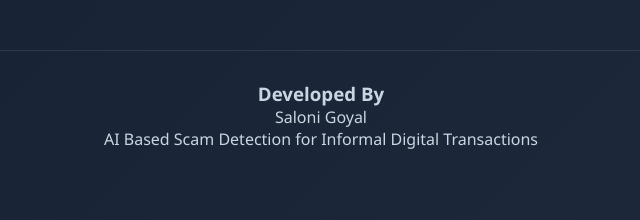
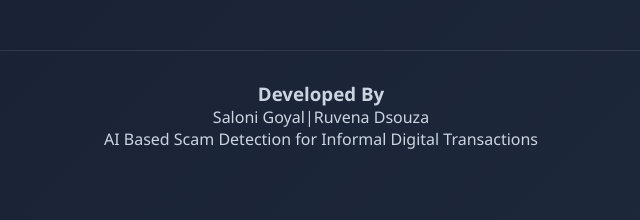
Before and after one commit to Salonigoyal2006/AI-Scam-Detector, a Flask app: page / in a window 1280 px wide. Shown: the part 2022-2242 px from the top of the page, without its empty margins (319-959 px from the left). Run offline with Flask 3, Linux system fonts and the light colour scheme; parts of the project's set-up code (start-up, migrations or seed data) failed here and were passed over.

Commit message:
updated AI Scam Detector

```diff
--- a/templates/index.html
+++ b/templates/index.html
@@ -183,7 +183,7 @@
             <h3>Developed By</h3>
 
             <p>
-                Saloni Goyal
+                Saloni Goyal|Ruvena Dsouza
             </p>
 
             <p>
```
